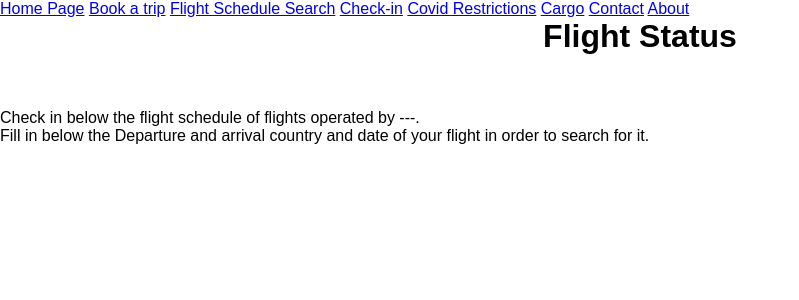
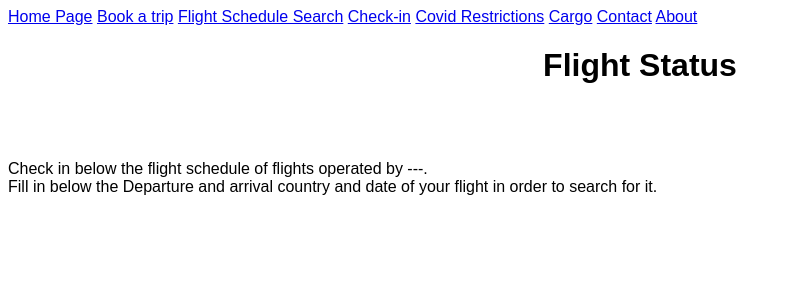
Before and after one commit to osm-alt/Airline-Reservation-System, a PHP site: page /FlightStatus.html in a window 1280 px wide. Shown: the top 300 px of the page, without its empty margins (0-799 px from the left). Run offline with PHP 8.4, Linux system fonts and the light colour scheme.

Commit message:
Removed star selector from main_style.css

```diff
--- a/main_style.css
+++ b/main_style.css
@@ -1,11 +1,3 @@
-* {
-    margin: 0;
-    padding: 0;
-    box-sizing: border-box;
-    /* font-size: 62%; */
-}
-
-
 body {
     font-family: Arial, "Helvetica Neue", Helvetica, sans-serif;
 }
```
